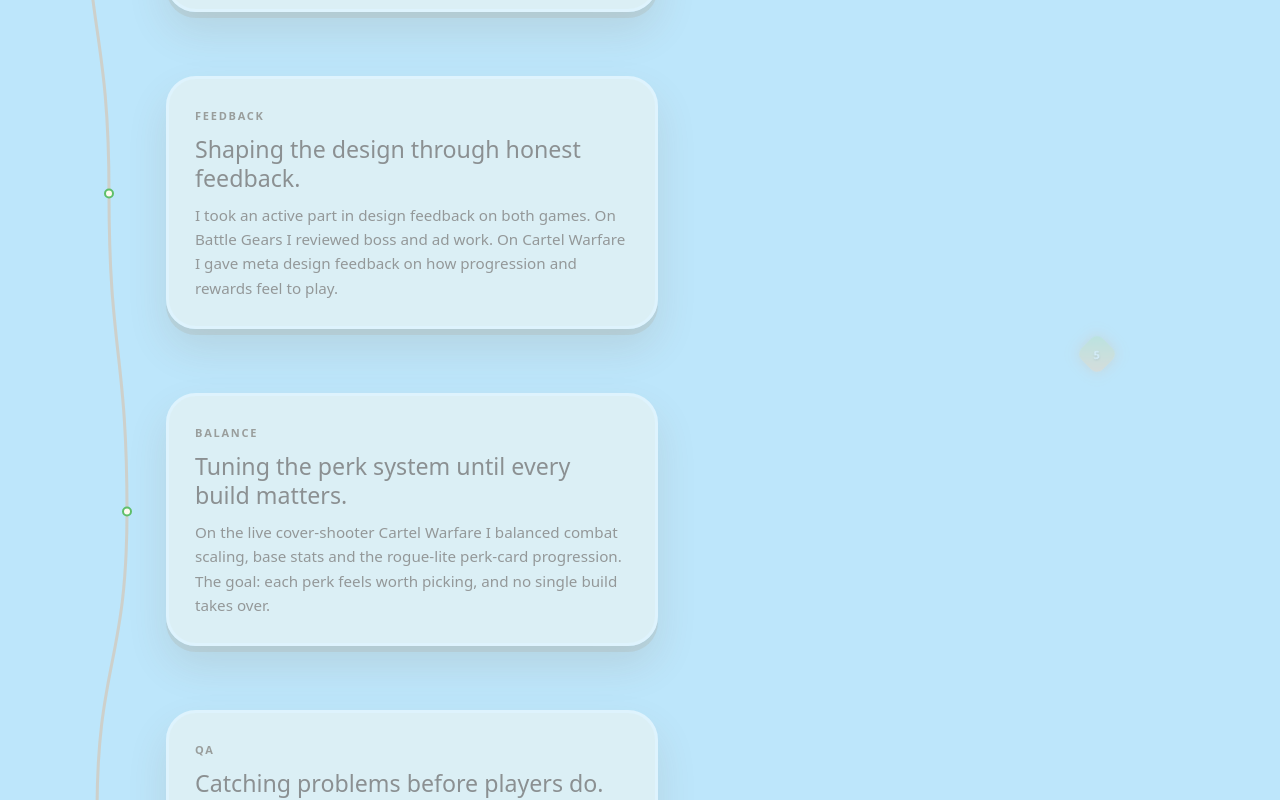
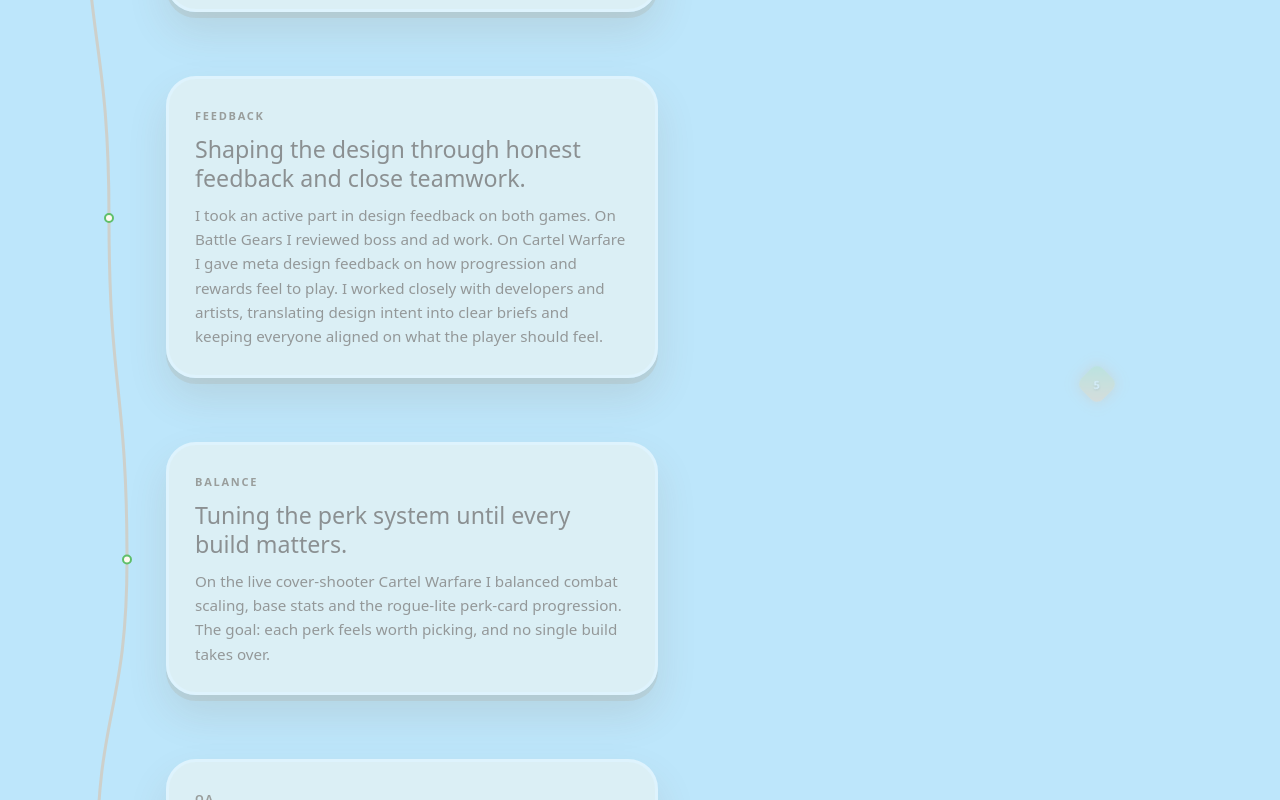
Before and after one commit to kaanceylantr/Portfolyo, a React (Vite) app: page / in a window 1280 px wide. Shown: the part 5380-6180 px from the top of the page. Built offline with nearby package versions, Linux system fonts and the light colour scheme.

Commit message:
Gnarly feedback card: note close work with developers and artists
Claude-Session: https://claude.ai/code/session_0189EoLKgnfbbabFqRiR3gJZ

```diff
--- a/src/content/en.ts
+++ b/src/content/en.ts
@@ -292,8 +292,8 @@ export const en: Dict = {
       },
       {
         k: 'Feedback',
-        t: 'Shaping the design through honest feedback.',
-        d: 'I took an active part in design feedback on both games. On Battle Gears I reviewed boss and ad work. On Cartel Warfare I gave meta design feedback on how progression and rewards feel to play.',
+        t: 'Shaping the design through honest feedback and close teamwork.',
+        d: 'I took an active part in design feedback on both games. On Battle Gears I reviewed boss and ad work. On Cartel Warfare I gave meta design feedback on how progression and rewards feel to play. I worked closely with developers and artists, translating design intent into clear briefs and keeping everyone aligned on what the player should feel.',
       },
       {
         k: 'Balance',
--- a/src/content/tr.ts
+++ b/src/content/tr.ts
@@ -292,8 +292,8 @@ export const tr: Dict = {
       },
       {
         k: 'Geri bildirim',
-        t: 'Dürüst geri bildirimlerle tasarımı şekillendirdim.',
-        d: 'İki oyunun tasarım geri bildirim süreçlerinde aktif rol aldım. Battle Gears’ta boss ve reklam işlerini inceledim. Cartel Warfare’de ilerleme ve ödüllerin oynanırken nasıl hissettirdiği üzerine meta tasarım geri bildirimleri verdim.',
+        t: 'Dürüst geri bildirim ve yakın ekip çalışması.',
+        d: 'İki oyunun tasarım geri bildirim süreçlerinde aktif rol aldım. Battle Gears’ta boss ve reklam işlerini inceledim. Cartel Warfare’de ilerleme ve ödüllerin oynanırken nasıl hissettirdiği üzerine meta tasarım geri bildirimleri verdim. Developer’lar ve artist’lerle yakın çalıştım; tasarım niyetini net brief’lere çevirdim ve herkesin oyuncunun ne hissetmesi gerektiği konusunda aynı noktada olmasını sağladım.',
       },
       {
         k: 'Denge',
```
